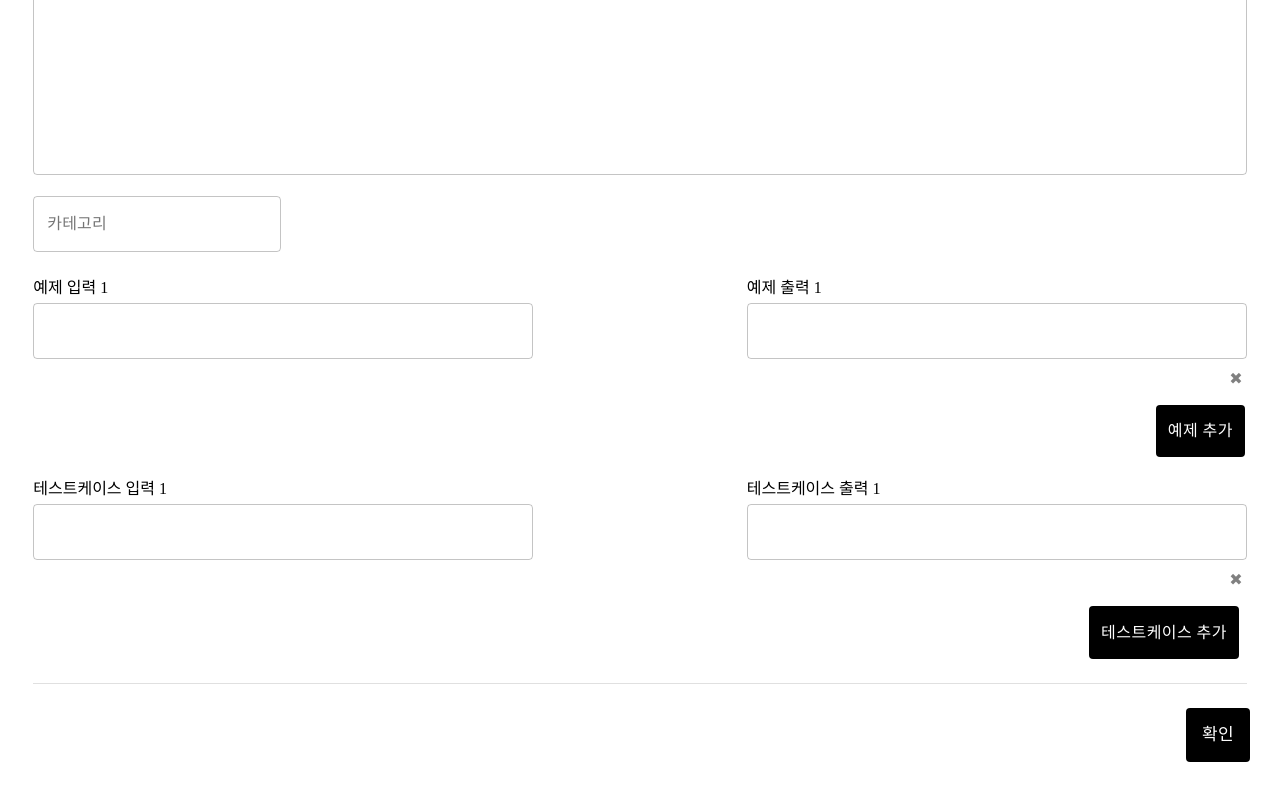
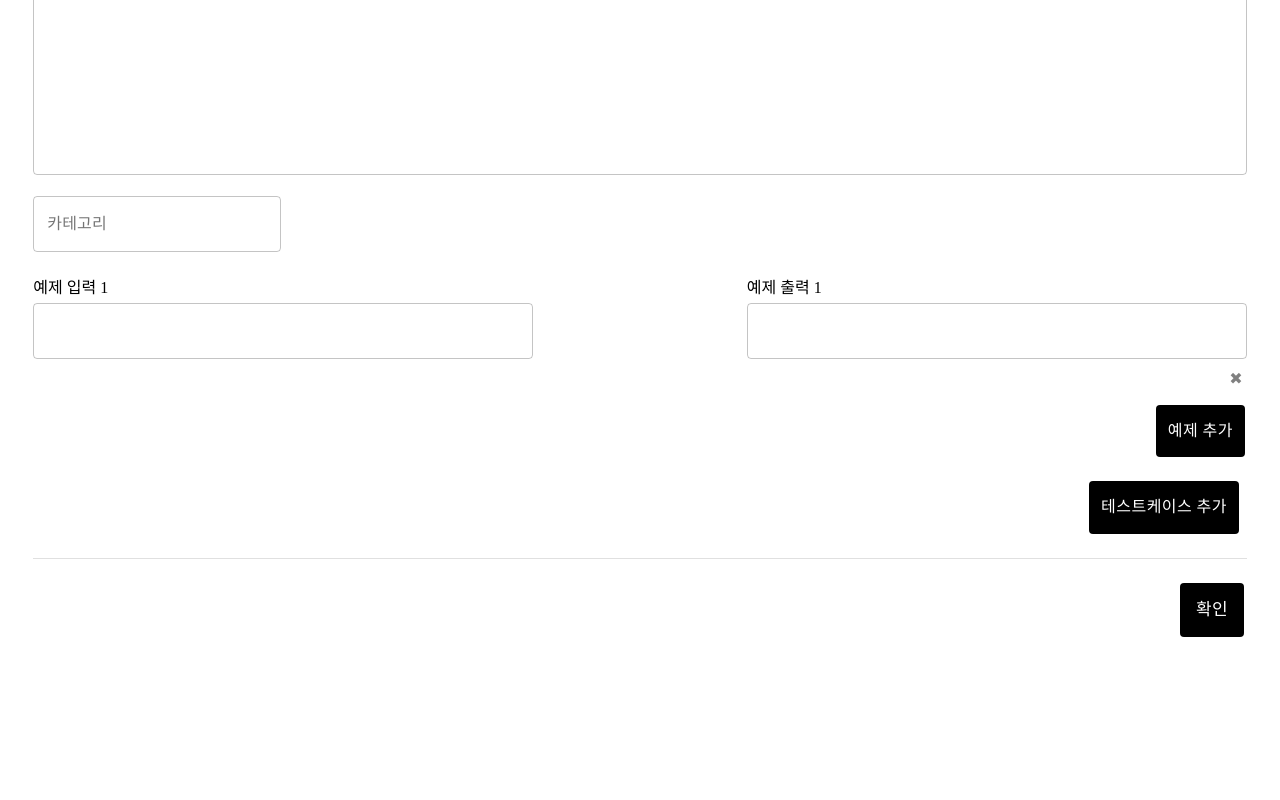
Before and after one commit to ondal1997/coj-fe, a React (Create React App) app: page /oj/problemsForm in a window 1280 px wide. Shown: the part 628-1428 px from the top of the page. After the commit the page ends 1310 px from the top, so only its background shows below. Built offline with nearby package versions, Linux system fonts and the light colour scheme.

Commit message:
[수정] 문제 제출 폼 파일 업로드 기능

```diff
--- a/src/ProblemForm/ProblemFormApp.js
+++ b/src/ProblemForm/ProblemFormApp.js
@@ -8,7 +8,6 @@ import Examples from './Examples';
 import Hashtags from './Hashtags';
 import { ourHref, ourFetchAndJson } from '../OurLink';
 import './reset.css';
-import MyEditor from './MyEditor';
 
 const serverAddress = 'http://192.168.0.100:3000';
 
@@ -32,7 +31,7 @@ const StyledButton = withStyles({
   root: {
     color: 'white',
     backgroundColor: 'black',
-    left: '94%',
+    left: '93.5%',
     margin: '1%',
     padding: '1%',
     '&:hover': {
@@ -81,12 +80,7 @@ const Form = (props) => {
     },
   ]);
 
-  const [testcases, setTestcases] = useState([
-    {
-      input: '',
-      output: '',
-    },
-  ]);
+  const [testcases, setTestcases] = useState([]);
 
   const [hashtags, setHashtags] = useState([]);
 
@@ -190,8 +184,6 @@ const Form = (props) => {
       variant="outlined"
       onChange={(event) => onChange(event)} inputRef={inputsRef.current[2]} />
 
-      <MyEditor />
-
       <StyledTextField
       name='description'
       label='설명'
```
